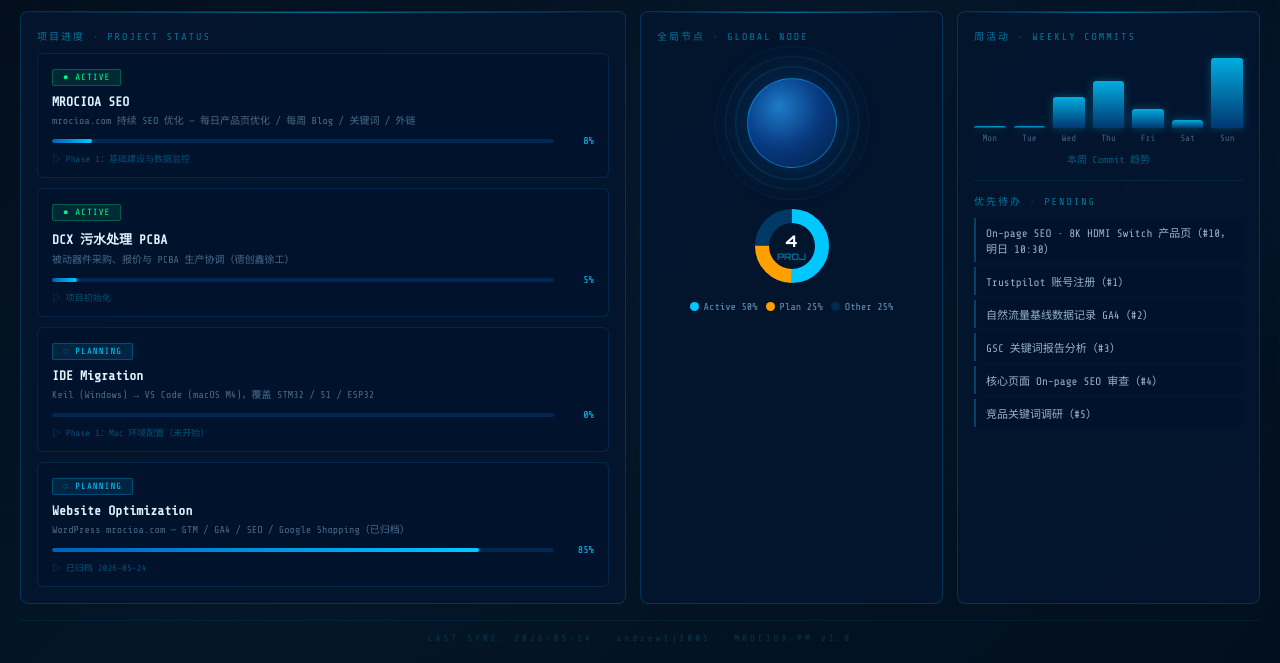
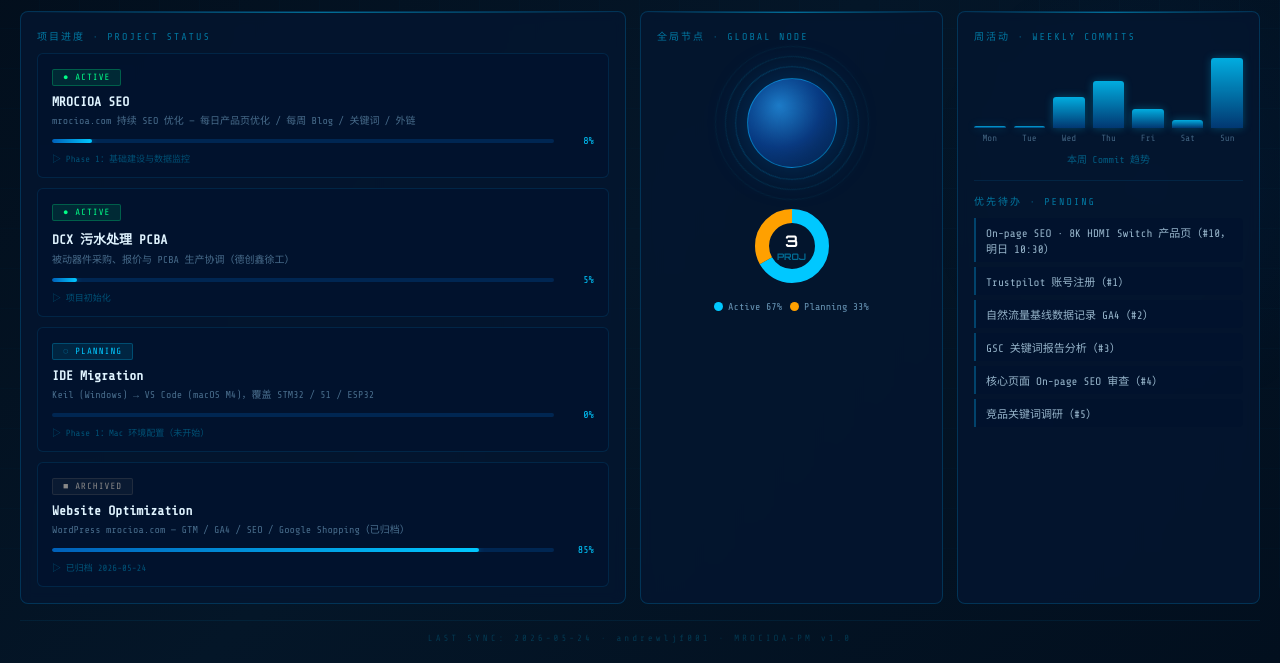
Before and after one commit to andrewljf001/project-management, a plain HTML site: page dashboard/index.html in a window 1280 px wide. Shown: the part 212-875 px from the top of the page. Drawn offline with nearby package versions, Linux system fonts and the light colour scheme.

Commit message:
fix: 看板统计数字改为从 projects 数组自动计算，不再依赖 summary 字段

```diff
--- a/dashboard/index.html
+++ b/dashboard/index.html
@@ -113,6 +113,7 @@ html,body{width:100%;min-height:100vh;background:#020d1a;}
 .badge-active{background:rgba(0,255,136,0.1);color:#00ff88;border:1px solid rgba(0,255,136,0.25);}
 .badge-planning{background:rgba(0,200,255,0.1);color:#00c8ff;border:1px solid rgba(0,200,255,0.25);}
 .badge-paused{background:rgba(255,160,0,0.1);color:#ffa000;border:1px solid rgba(255,160,0,0.25);}
+.badge-archived{background:rgba(100,100,100,0.1);color:#888;border:1px solid rgba(100,100,100,0.25);}
 .proj-name{font-size:13px;font-weight:bold;color:#e0f4ff;margin-bottom:3px;}
 .proj-desc{font-size:10px;color:rgba(160,220,255,0.45);margin-bottom:8px;}
 .progress-row{display:flex;align-items:center;gap:10px;}
@@ -231,21 +232,32 @@ tick();setInterval(tick,1000);
 fetch('./data.json?t='+Date.now()).then(r=>r.json()).then(render).catch(e=>console.warn('data.json missing',e));
 
 function render(d){
-  const s=d.summary||{};
-  const allDone=(d.projects||[]).reduce((a,p)=>a+(p.completedTasks||0),0);
-  document.getElementById('s-total').textContent=s.total??d.projects?.length??0;
-  document.getElementById('s-active').textContent=s.active??0;
-  document.getElementById('s-planning').textContent=s.planning??0;
-  document.getElementById('s-done').textContent=allDone;
-  document.getElementById('footer').textContent='LAST SYNC: '+(d.lastUpdated||'--').slice(0,10)+' · andrewljf001 · MROCIOA-PM v1.0';
+  // 全部从 projects 数组自动计算，不依赖 summary 字段
+  const projects = d.projects || [];
+  const total    = projects.length;
+  const activeN  = projects.filter(p => p.status === 'active').length;
+  const planN    = projects.filter(p => p.status === 'planning').length;
+  const pausedN  = projects.filter(p => p.status === 'paused').length;
+  const allDone  = projects.reduce((a, p) => a + (p.completedTasks || 0), 0);
 
-  const pl=document.getElementById('proj-list');
-  pl.innerHTML='';
-  (d.projects||[]).forEach(p=>{
-    const bc=p.status==='active'?'badge-active':p.status==='paused'?'badge-paused':'badge-planning';
-    const bt=p.status==='active'?'● ACTIVE':p.status==='paused'?'⏸ PAUSED':'◌ PLANNING';
-    const pct=p.progress||0;
-    pl.innerHTML+=`<div class="proj-item">
+  document.getElementById('s-total').textContent   = total;
+  document.getElementById('s-active').textContent  = activeN;
+  document.getElementById('s-planning').textContent= planN;
+  document.getElementById('s-done').textContent    = allDone;
+  document.getElementById('footer').textContent    = 'LAST SYNC: '+(d.lastUpdated||'--').slice(0,10)+' · andrewljf001 · MROCIOA-PM v1.0';
+
+  // 项目列表（归档项目排最后）
+  const pl = document.getElementById('proj-list');
+  pl.innerHTML = '';
+  const sorted = [...projects].sort((a,b)=>{
+    const order = {active:0, planning:1, paused:2, archived:3};
+    return (order[a.status]??9) - (order[b.status]??9);
+  });
+  sorted.forEach(p => {
+    const bc = {active:'badge-active', planning:'badge-planning', paused:'badge-paused', archived:'badge-archived'}[p.status] || 'badge-planning';
+    const bt = {active:'● ACTIVE', planning:'◌ PLANNING', paused:'⏸ PAUSED', archived:'■ ARCHIVED'}[p.status] || p.status.toUpperCase();
+    const pct = p.progress || 0;
+    pl.innerHTML += `<div class="proj-item">
       <span class="badge ${bc}">${bt}</span>
       <div class="proj-name">${p.name}</div>
       <div class="proj-desc">${p.description||''}</div>
@@ -257,35 +269,42 @@ function render(d){
     </div>`;
   });
 
-  const total=d.projects?.length||1;
-  const activeN=s.active||0,planN=s.planning||0;
-  const svg=document.getElementById('pie-svg');
+  // 饼图（只统计非归档项目）
+  const activeProjects = projects.filter(p => p.status !== 'archived');
+  const pieTotal = activeProjects.length || 1;
+  const svg = document.getElementById('pie-svg');
   const cx=45,cy=45,r=30,circ=2*Math.PI*r;
-  const segs=[
-    {val:activeN,color:'#00c8ff',label:'Active'},
-    {val:planN,color:'#ffa000',label:'Plan'},
-    {val:Math.max(0,total-activeN-planN),color:'rgba(0,180,255,0.15)',label:'Other'}
-  ].filter(s=>s.val>0);
-  let offset=0;
-  let paths=`<circle cx="${cx}" cy="${cy}" r="${r}" fill="none" stroke="rgba(0,60,120,0.4)" stroke-width="14"/>`;
-  segs.forEach(seg=>{
-    const frac=seg.val/total,dash=frac*circ;
-    paths+=`<circle cx="${cx}" cy="${cy}" r="${r}" fill="none" stroke="${seg.color}" stroke-width="14" stroke-dasharray="${dash.toFixed(2)} ${circ.toFixed(2)}" stroke-dashoffset="${(-offset).toFixed(2)}" transform="rotate(-90 ${cx} ${cy})"/>`;
-    offset+=dash;
+  const segs = [
+    {val: activeN,  color:'#00c8ff', label:'Active'},
+    {val: planN,    color:'#ffa000', label:'Planning'},
+    {val: pausedN,  color:'#ff4444', label:'Paused'},
+  ].filter(s => s.val > 0);
+  let offset = 0;
+  let paths = `<circle cx="${cx}" cy="${cy}" r="${r}" fill="none" stroke="rgba(0,60,120,0.4)" stroke-width="14"/>`;
+  segs.forEach(seg => {
+    const frac = seg.val / pieTotal, dash = frac * circ;
+    paths += `<circle cx="${cx}" cy="${cy}" r="${r}" fill="none" stroke="${seg.color}" stroke-width="14" stroke-dasharray="${dash.toFixed(2)} ${circ.toFixed(2)}" stroke-dashoffset="${(-offset).toFixed(2)}" transform="rotate(-90 ${cx} ${cy})"/>`;
+    offset += dash;
   });
-  svg.innerHTML=paths;
-  document.getElementById('pie-total').textContent=total;
-  document.getElementById('pie-legend').innerHTML=segs.map(s=>`<div class="leg-item"><div class="leg-dot" style="background:${s.color}"></div>${s.label} ${Math.round(s.val/total*100)}%</div>`).join('');
+  svg.innerHTML = paths;
+  document.getElementById('pie-total').textContent = pieTotal;
+  document.getElementById('pie-legend').innerHTML = segs.map(s =>
+    `<div class="leg-item"><div class="leg-dot" style="background:${s.color}"></div>${s.label} ${Math.round(s.val/pieTotal*100)}%</div>`
+  ).join('');
 
-  const wa=d.weeklyActivity||[];
-  const maxC=Math.max(...wa.map(w=>w.commits),1);
-  document.getElementById('bars').innerHTML=wa.map(w=>`<div class="bar-col"><div class="bar" style="height:${Math.max(w.commits/maxC*70,2).toFixed(0)}px" title="${w.commits} commits"></div><div class="bar-lbl">${w.day}</div></div>`).join('');
+  // 周活动柱状图
+  const wa = d.weeklyActivity || [];
+  const maxC = Math.max(...wa.map(w => w.commits), 1);
+  document.getElementById('bars').innerHTML = wa.map(w =>
+    `<div class="bar-col"><div class="bar" style="height:${Math.max(w.commits/maxC*70,2).toFixed(0)}px" title="${w.commits} commits"></div><div class="bar-lbl">${w.day}</div></div>`
+  ).join('');
 
-  const tl=document.getElementById('task-list');
-  tl.innerHTML='';
-  const allP=[];
-  (d.projects||[]).forEach(p=>(p.pendingItems||[]).forEach(t=>allP.push(t)));
-  allP.slice(0,6).forEach(t=>{tl.innerHTML+=`<div class="task-item">${t}</div>`;});
+  // 待办列表（只显示非归档项目的待办）
+  const tl = document.getElementById('task-list');
+  tl.innerHTML = '';
+  const allP = [];
+  projects.filter(p => p.status !== 'archived').forEach(p => (p.pendingItems||[]).forEach(t => allP.push(t)));
+  allP.slice(0,6).forEach(t => { tl.innerHTML += `<div class="task-item">${t}</div>`; });
 }
 </script>
 </body>
```
